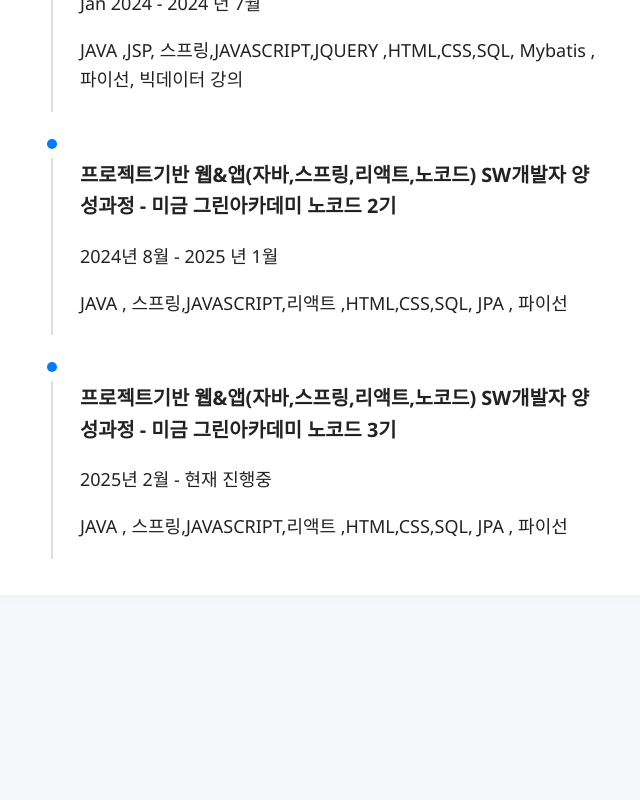
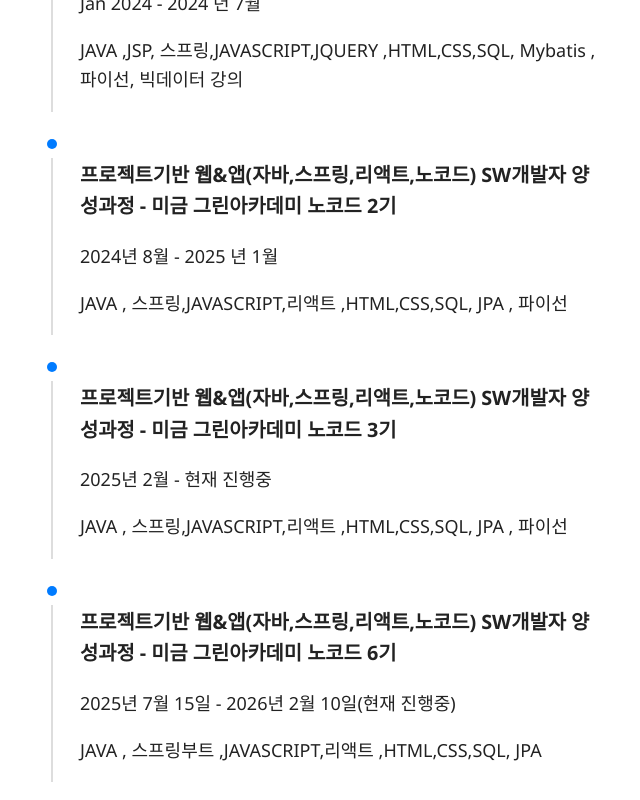
Before and after one commit to aaljo222/resume-modify, a React (Create React App) app: page / in a window 1280 px wide. Shown: the part 4217-5017 px from the top of the page, without its empty margins (616-1256 px from the left). Before the commit the page ends 4848 px from the top, so only its background shows below. Built offline with nearby package versions, Linux system fonts and the light colour scheme.

Commit message:
Update Data.js
노코드 6기 이력 추가

```diff
--- a/src/Schemas/Data.js
+++ b/src/Schemas/Data.js
@@ -221,6 +221,14 @@
           "JAVA , 스프링,JAVASCRIPT,리액트 ,HTML,CSS,SQL, JPA , 파이선"
         ],
       },
+       {
+        name: "프로젝트기반 웹&앱(자바,스프링,리액트,노코드) SW개발자 양성과정",
+        company: "미금 그린아카데미 노코드 6기",
+        period: "2025년 7월 15일 -  2026년 2월 10일(현재 진행중)",
+        description: [
+          "JAVA , 스프링부트 ,JAVASCRIPT,리액트 ,HTML,CSS,SQL, JPA"
+        ],
+      },
     ],
   },
 };
```
